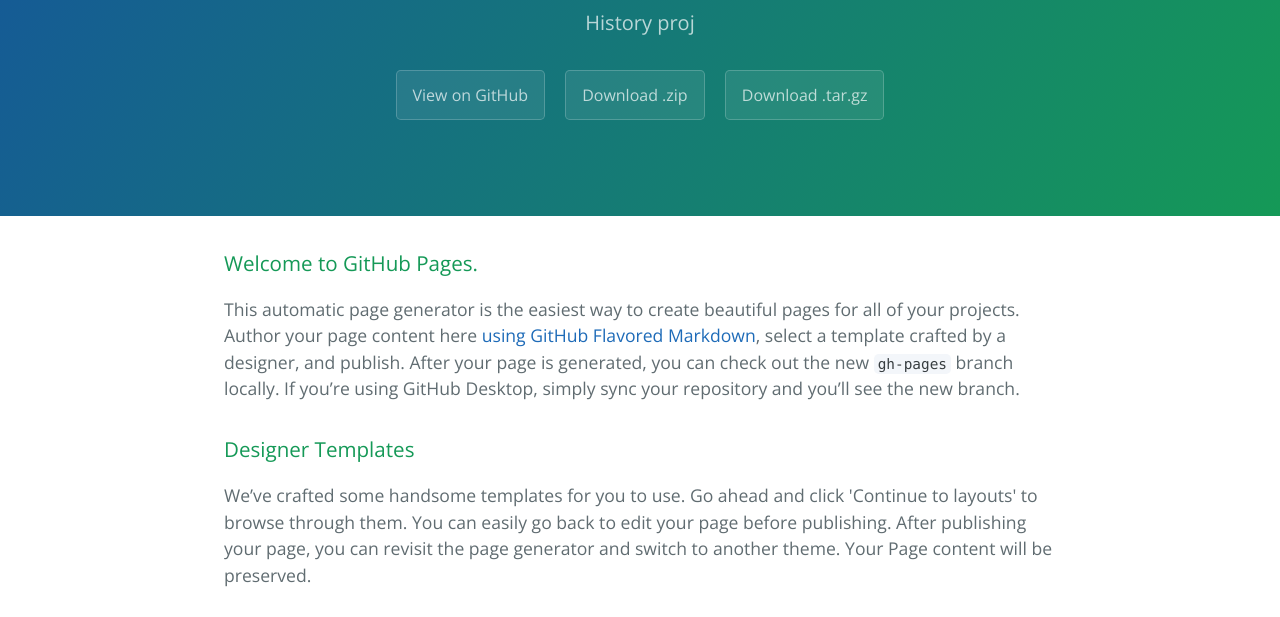
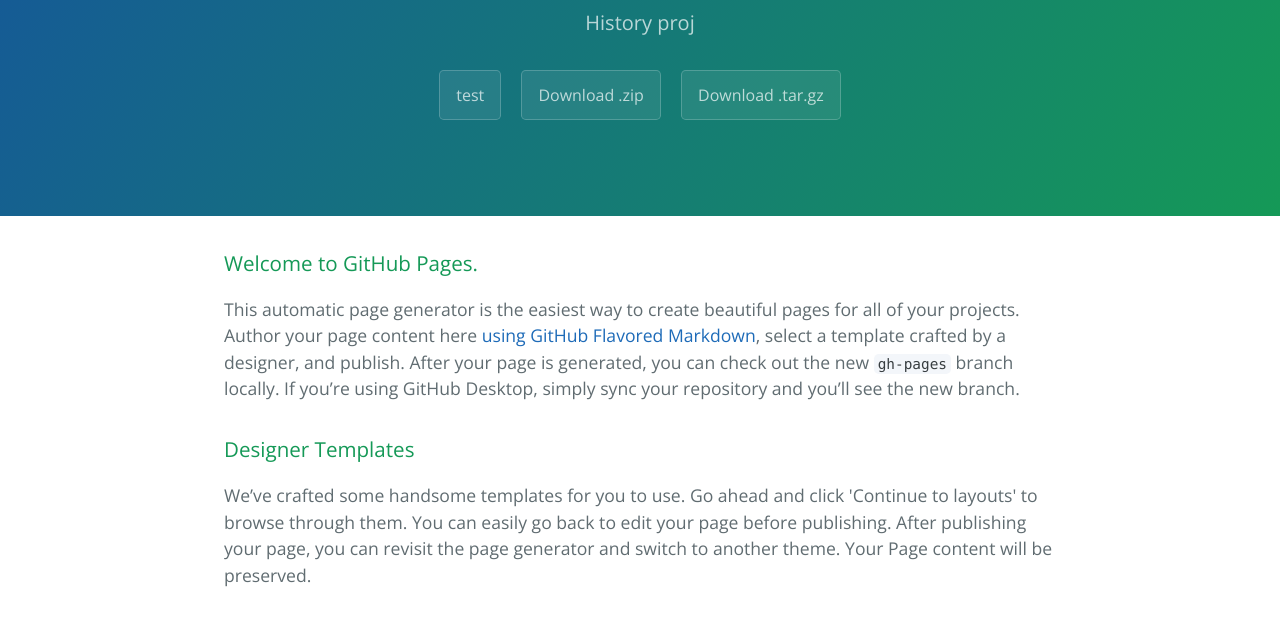
Before and after one commit to harrowimali/womenssuffrage, a plain HTML site: page index.html in a window 1280 px wide. Shown: the part 167-784 px from the top of the page. Drawn offline with nearby package versions, Linux system fonts and the light colour scheme.

Commit message:
Update index.html

```diff
--- a/index.html
+++ b/index.html
@@ -13,7 +13,7 @@
     <section class="page-header">
       <h1 class="project-name">Womenssuffrage</h1>
       <h2 class="project-tagline">History proj</h2>
-      <a href="https://github.com/harrowimali/womenssuffrage" class="btn">View on GitHub</a>
+      <a href="#test" class="btn">test</a>
       <a href="https://github.com/harrowimali/womenssuffrage/zipball/master" class="btn">Download .zip</a>
       <a href="https://github.com/harrowimali/womenssuffrage/tarball/master" class="btn">Download .tar.gz</a>
     </section>
@@ -42,7 +42,7 @@
 <h3>
 <a id="support-or-contact" class="anchor" href="#support-or-contact" aria-hidden="true"><span class="octicon octicon-link"></span></a>Support or Contact</h3>
 
-<p>Having trouble with Pages? Check out our <a href="https://help.github.com/pages">documentation</a> or <a href="https://github.com/contact">contact support</a> and we’ll help you sort it out.</p>
+<p id="test">Having trouble with Pages? Check out our <a href="https://help.github.com/pages">documentation</a> or <a href="https://github.com/contact">contact support</a> and we’ll help you sort it out.</p>
 
       <footer class="site-footer">
         <span class="site-footer-owner"><a href="https://github.com/harrowimali/womenssuffrage">Womenssuffrage</a> is maintained by <a href="https://github.com/harrowimali">harrowimali</a>.</span>
```
